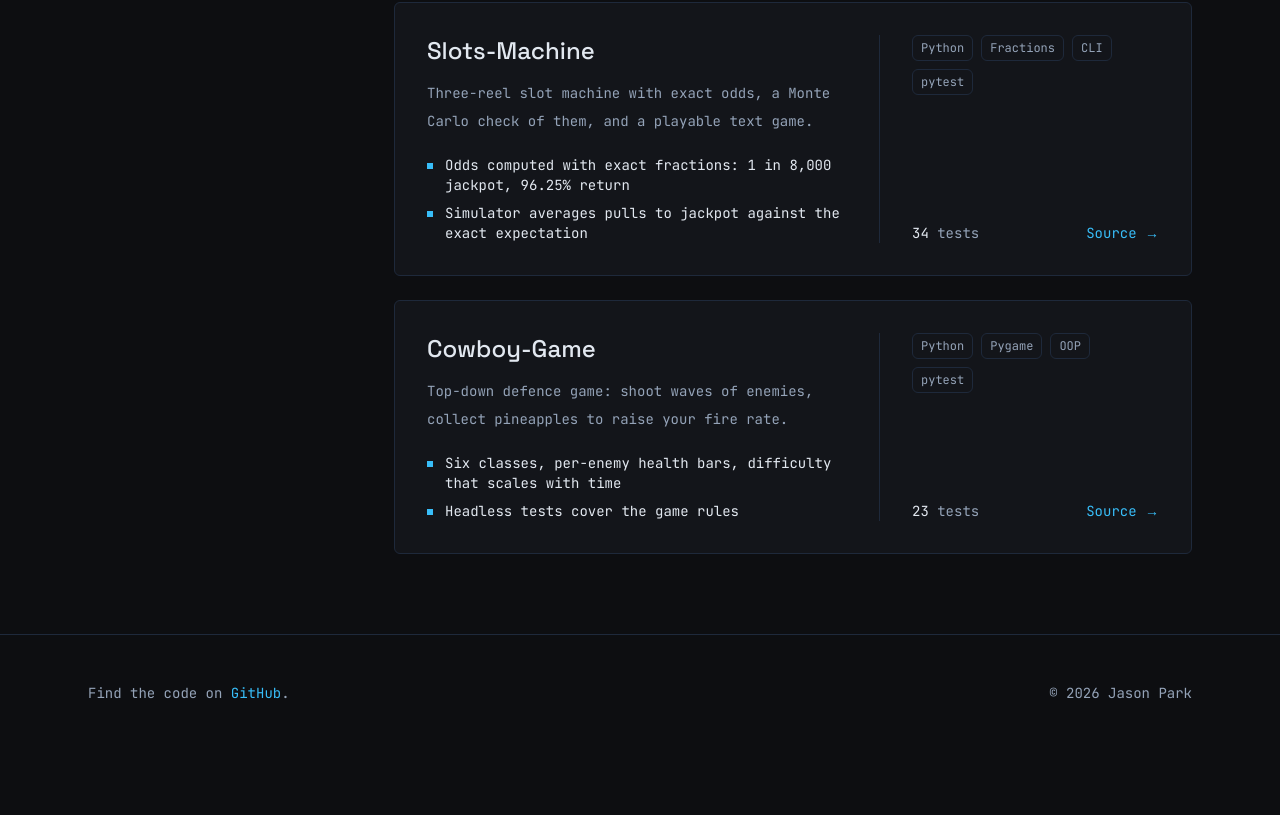
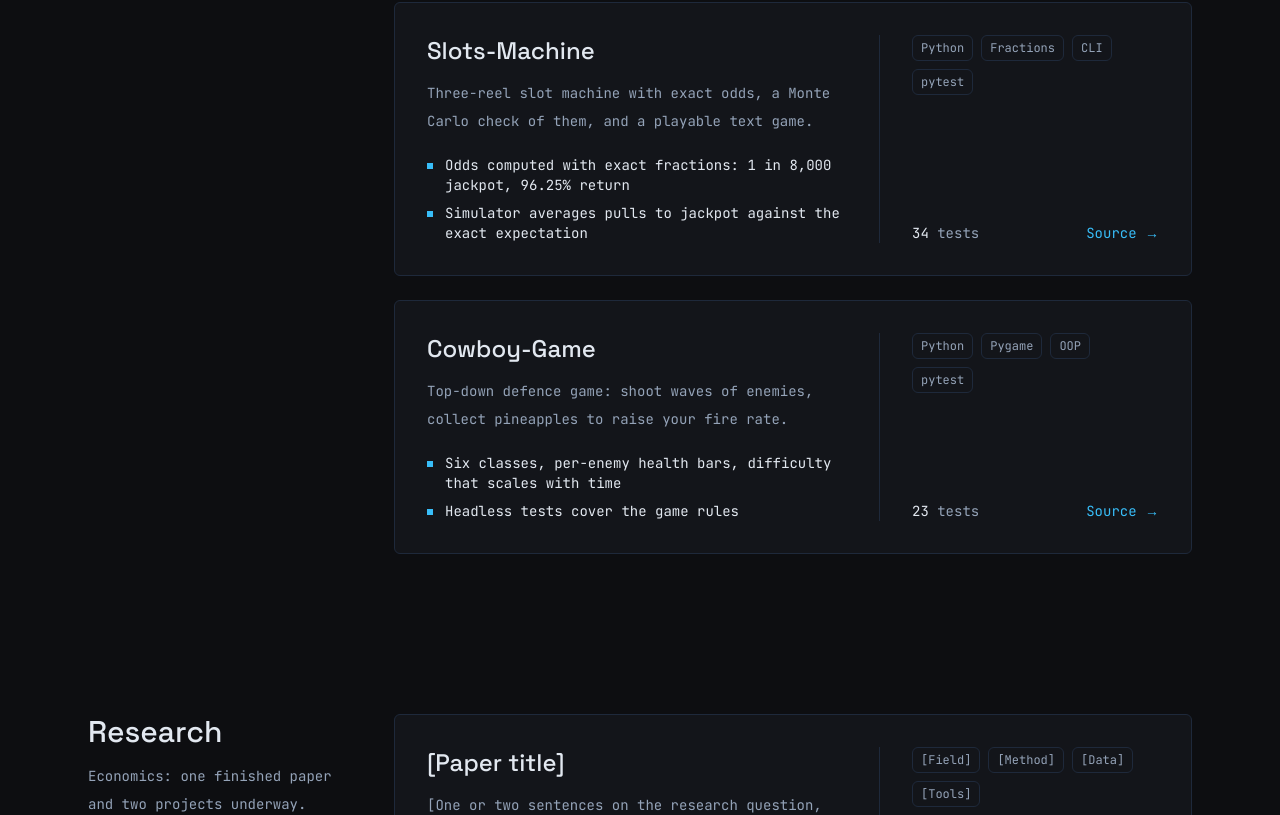
Before and after one commit to jpark875/Jport, a Next.js app: page / in a window 1280 px wide. Shown: the part 1985-2800 px from the top of the page. Before the commit the page ends 2736 px from the top, so only its background shows below. Built offline with nearby package versions, Linux system fonts and the light colour scheme.

Commit message:
feat: add research section with placeholders

```diff
--- a/app/page.tsx
+++ b/app/page.tsx
@@ -2,6 +2,7 @@ import Footer from "@/components/Footer";
 import Header from "@/components/Header";
 import Hero from "@/components/Hero";
 import Projects from "@/components/Projects";
+import Research from "@/components/Research";
 
 export default function Home() {
   return (
@@ -10,6 +11,7 @@ export default function Home() {
       <main>
         <Hero />
         <Projects />
+        <Research />
       </main>
       <Footer />
     </>
--- a/components/Header.tsx
+++ b/components/Header.tsx
@@ -1,5 +1,6 @@
 const links = [
   { href: "#projects", label: "Projects" },
+  { href: "#research", label: "Research" },
   { href: "#contact", label: "Contact" },
 ];
 
--- /dev/null
+++ b/components/Research.tsx
@@ -0,0 +1,22 @@
+import { research } from "@/data/research";
+import ResearchCard from "./ResearchCard";
+
+export default function Research() {
+  return (
+    <section id="research" className="mx-auto grid max-w-6xl gap-10 px-6 py-20 lg:grid-cols-[1fr_3fr]">
+      <div>
+        <h2 className="font-heading text-3xl font-medium text-[#E2E8F0] lg:sticky lg:top-8">
+          Research
+        </h2>
+        <p className="mt-3 text-sm leading-7 text-[#94A3B8] lg:sticky lg:top-20">
+          Economics: one finished paper and two projects underway.
+        </p>
+      </div>
+      <div className="space-y-6">
+        {research.map((item, index) => (
+          <ResearchCard key={`${item.title}-${index}`} item={item} />
+        ))}
+      </div>
+    </section>
+  );
+}
--- /dev/null
+++ b/components/ResearchCard.tsx
@@ -0,0 +1,41 @@
+import type { Research } from "@/data/research";
+
+export default function ResearchCard({ item }: { item: Research }) {
+  const done = item.status === "Completed";
+
+  return (
+    <article className="grid gap-8 rounded-md border border-[#1E293B] bg-[#13151A] p-6 md:grid-cols-[3fr_2fr] md:p-8">
+      <div>
+        <h3 className="font-heading text-2xl font-medium text-[#E2E8F0]">{item.title}</h3>
+        <p className="mt-3 text-sm leading-7 text-[#94A3B8]">{item.summary}</p>
+      </div>
+
+      <div className="flex flex-col justify-between gap-6 border-t border-[#1E293B] pt-6 md:border-l md:border-t-0 md:pl-8 md:pt-0">
+        <ul aria-label={`${item.title} topics`} className="flex flex-wrap gap-2 text-xs font-mono">
+          {item.tags.map((tag) => (
+            <li key={tag} className="rounded-md border border-[#1E293B] px-2 py-1 text-[#94A3B8]">
+              {tag}
+            </li>
+          ))}
+        </ul>
+        <div className="flex items-baseline justify-between text-sm">
+          <span className="flex items-center gap-2 text-[#94A3B8]">
+            <span
+              aria-hidden
+              className={`h-1.5 w-1.5 ${done ? "bg-[#38BDF8]" : "border border-[#94A3B8]"}`}
+            />
+            {item.status}
+          </span>
+          {item.link ? (
+            <a
+              href={item.link.href}
+              className="text-[#38BDF8] hover:underline focus-visible:outline focus-visible:outline-2 focus-visible:outline-[#38BDF8]"
+            >
+              {item.link.label} &rarr;
+            </a>
+          ) : null}
+        </div>
+      </div>
+    </article>
+  );
+}
--- /dev/null
+++ b/data/research.ts
@@ -0,0 +1,31 @@
+export type Research = {
+  title: string;
+  summary: string;
+  status: "Completed" | "In progress";
+  tags: string[];
+  // Leave empty until there is something to link to.
+  link?: { label: string; href: string };
+};
+
+// Placeholders: replace titles, summaries and tags with the real work.
+export const research: Research[] = [
+  {
+    title: "[Paper title]",
+    summary:
+      "[One or two sentences on the research question, the data and the main finding.]",
+    status: "Completed",
+    tags: ["[Field]", "[Method]", "[Data]", "[Tools]"],
+  },
+  {
+    title: "[Project title]",
+    summary: "[One or two sentences on what this project asks and how.]",
+    status: "In progress",
+    tags: ["[Field]", "[Method]", "[Data]"],
+  },
+  {
+    title: "[Project title]",
+    summary: "[One or two sentences on what this project asks and how.]",
+    status: "In progress",
+    tags: ["[Field]", "[Method]", "[Data]"],
+  },
+];
```
